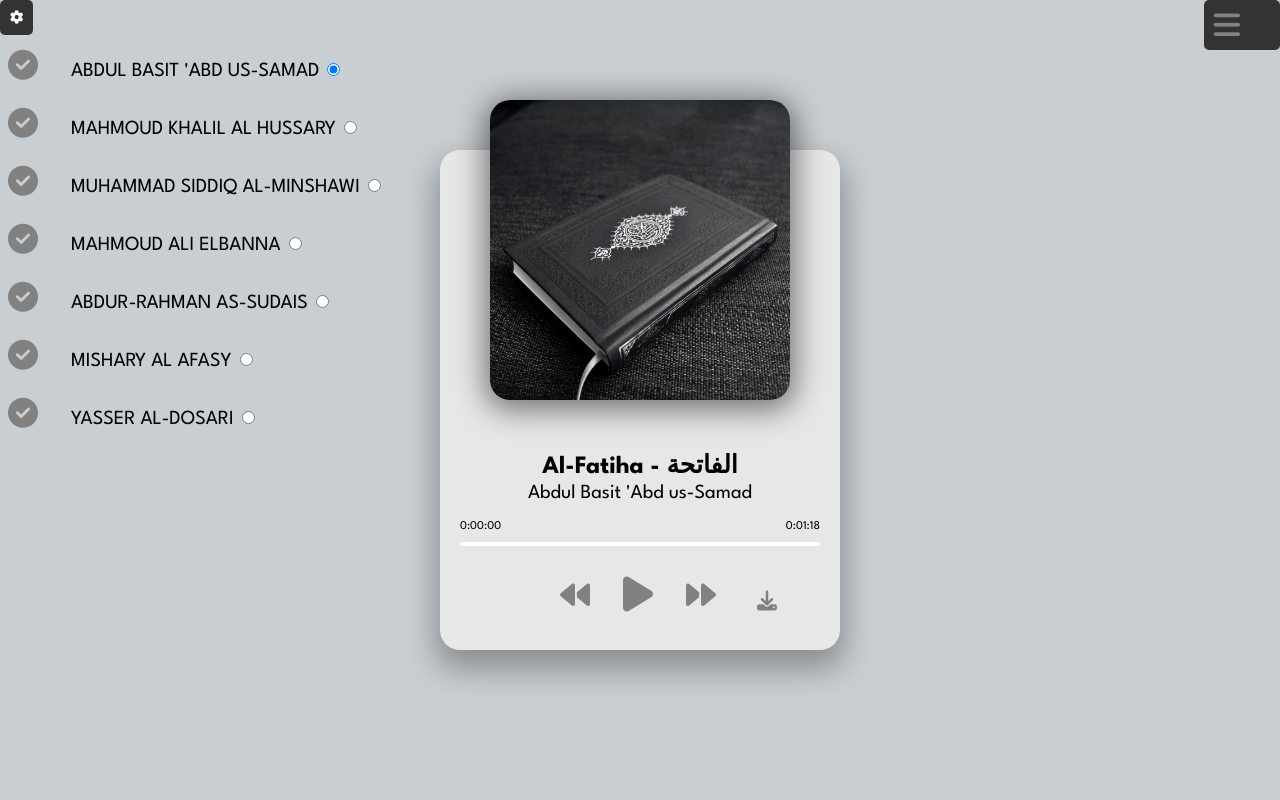
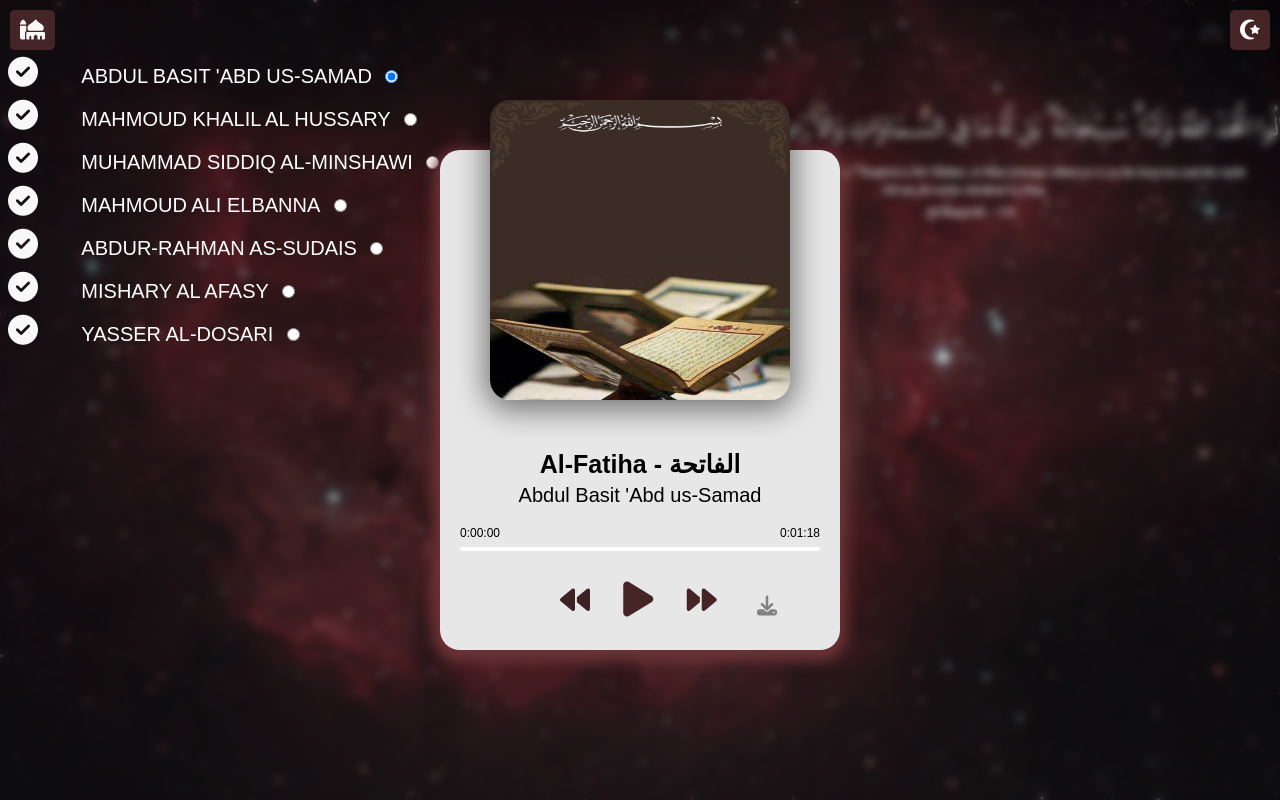
Before and after one commit to khaledmk20/Quran-player, a plain HTML site: page index.html in a window 1280 px wide. Both pictures are taken after a click on the button 16 px from the left and 17 px from the top of the page. Drawn offline with Linux system fonts and the light colour scheme; no server answers.

Commit message:
Modified HTml and Css and make some changes

```diff
--- a/index.html
+++ b/index.html
@@ -10,7 +10,9 @@
 
 
 <link rel="stylesheet" href="path/to/font-awesome/css/font-awesome.min.css">
-    <link rel="stylesheet" href="https://cdnjs.cloudflare.com/ajax/libs/font-awesome/6.4.0/css/all.min.css" integrity="sha512-iecdLmaskl7CVkqkXNQ/ZH/XLlvWZOJyj7Yy7tcenmpD1ypASozpmT/E0iPtmFIB46ZmdtAc9eNBvH0H/ZpiBw==" crossorigin="anonymous" referrerpolicy="no-referrer" />
+<link rel="stylesheet" href="https://cdnjs.cloudflare.com/ajax/libs/font-awesome/6.4.0/css/all.min.css"
+  integrity="sha512-iecdLmaskl7CVkqkXNQ/ZH/XLlvWZOJyj7Yy7tcenmpD1ypASozpmT/E0iPtmFIB46ZmdtAc9eNBvH0H/ZpiBw=="
+  crossorigin="anonymous" referrerpolicy="no-referrer" />
 
 <link rel=icon href='img/book-quran-solid.svg'>
 <link rel="stylesheet" href="style.css" />
@@ -20,10 +22,10 @@
 
   <!-- change reciter -->
   <div class="reciter-options">
-      <button id="change-reciter"><i class="fa-solid fa-gear"></i></button>
+    <button id="change-reciter"><i class="fa-duotone fa-solid fa-mosque" style="font-size: 20px;"></i></i></button>
 
 
-      <ul class="reciters-list hidden" id="reciters-list" >
+    <ul class="reciters-list hidden" id="reciters-list">
 
       <li>
         <label for="option1">
@@ -94,23 +96,25 @@
   </div>
 
   <!-- menu icon -->
-    <button id="showListButton"><i class="fas fa-bars"></i></button>
+  <button id="showListButton"><i class="fa-solid fa-star-and-crescent" style="font-size: 20px;"></i></i></button>
 
 
   <div id="surasContainer" class="hidden">
-      <ul id="surasList" >
+    <ul id="surasList">
       <!-- List items will be dynamically added here -->
     </ul>
   </div>
 
-    <div class="player-container"  id="player-container">
+  <div class="player-container" id="player-container">
     <!-- surahs   -->
     <div class="img-container">
-        <img src="img/Quran.jpg" alt="album art" />
+      <img src="img/download.jfif" alt="album art" />
     </div>
+    <div class="text">
       <h2 id="title">Al-Fatiha - الفاتحة</h2>
       <h3 id="artist">Abdul Basit 'Abd us-Samad</h3>
       <audio id="audioUrl" src=""></audio>
+    </div>
     <!-- progress -->
     <div class="progress-container" id="progress-container">
       <div class="progress" id="progress"></div>
@@ -121,13 +125,14 @@
     </div>
     <!-- controls -->
     <div class="player-controls">
-        <i class="fas fa-backward" id="prev" title="previous"></i>
-        <i class="fas fa-play main-button" id="play" title="play"></i>
-        <i class="fas fa-forward" id="next" title="next"></i>
+      <i class="fas fa-backward" style="color: #3d2224;" id="prev" title="previous"></i>
+      <i class="fas fa-play main-button " style="color:#452426;" id="play" title="play"></i>
+      <i class="fas fa-forward" style="color: #452426;" id="next" title="next"></i>
       <i id="download-btn" class="fa-solid fa-download"></i>
     </div>
   </div>
   <!-- Script -->
   <script type="module" src="script.js"></script>
 </body>
+
 </html>
--- a/style.css
+++ b/style.css
@@ -1,31 +1,80 @@
-@import url("https://fonts.googleapis.com/css2?family=Bebas+Neue&family=Comfortaa&family=Kaushan+Script&family=League+Spartan:wght@400;700&family=Nunito&family=Oswald&family=Poppins:wght@400;700&display=swap");
+* {
+  margin: 0;
+  padding: 0;
+  box-sizing: border-box;
+  -webkit-box-sizing: border-box;
+  -moz-box-sizing: border-box;
+
+}
+
 html {
-  box-sizing: border-box;
+  scroll-behavior: smooth;
+}
+
+
+.containers {
+  padding-left: 15px;
+  padding-right: 15px;
+  margin-left: auto;
+  margin-right: auto;
+
+}
+
+/* small */
+
+@media(min-width:768px) {
+  .containers {
+    width: 750px;
+  }
+}
+
+/* midum */
+
+@media(min-width:992px) {
+  .containers {
+    width: 970px;
+  }
+}
+
+/* large */
+
+@media(min-width:1200px) {
+  .containers {
+    width: 1170px;
+  }
 }
 
 body {
   margin: 0;
-  min-height: 100vh;
-  background: #c9ced3;
+  height: 100vh;
+  background-image: url(../img/4a0b3689031725.5de839cf4e904.jpg);
+  backdrop-filter: blur(4px);
+  background-repeat: no-repeat;
+  background-position: center;
+  background-size: cover;
+  background-attachment: fixed;
   display: flex;
   justify-content: center;
   align-items: center;
   font-family: League Spartan, sans-serif;
   font-size: 12px;
 }
+
 /* reciter options */
 
 #change-reciter {
   position: fixed;
-  top: 0;
-  left: 0;
-  background-color: #333;
+  top: 10px;
+  left: 10px;
+  background-color: #452426;
   color: #fff;
   border: none;
   padding: 10px;
   border-radius: 5px;
   cursor: pointer;
+  z-index: 5;
 }
+
 
 .reciter-options {
   position: fixed;
@@ -34,28 +83,60 @@ body {
   padding-top: 30px;
   padding-left: 8px;
 }
+
+.reciter-options i {
+  color: rgb(248, 248, 248);
+}
+
 .reciter-options label p {
   display: inline-block;
   font-size: 20px;
-  font-style: bold;
+  font-style: normal;
+  color: white;
+  z-index: 2;
+  padding: 10px;
   text-transform: uppercase;
 }
+
 .reciter-options ul {
   padding: 0;
   list-style-type: none;
+  position: relative;
+  bottom: -25px;
 }
+
+@media(max-width:767px) {
+  .reciter-options ul {
+    width: 406px;
+    font-size: 1px;
+    line-height: 2;
+
+
+
+
+  }
+
+  .reciter-options label p {
+    font-size: 18px;
+  }
+
+}
+
+
 /* menue icon */
 #showListButton {
   position: absolute;
-  top: 0;
-  right: 0;
-  background-color: #333;
+  top: 10px;
+  right: 10px;
+  background-color: #452426;
   color: #fff;
   border: none;
   padding: 10px;
   border-radius: 5px;
   cursor: pointer;
 }
+
+
 #surasContainer {
   cursor: pointer;
   position: absolute;
@@ -63,14 +144,16 @@ body {
   right: 0;
   margin-top: 40px;
 }
+
 #surasList {
   list-style-type: none;
   padding: 0;
   border-radius: 5px;
   box-shadow: 0 2px 5px rgba(0, 0, 0, 0.3);
   width: 200px;
-  overflow-y: auto;
+  overflow-y: hidden;
   display: grid;
+  overflow: hidden;
   gap: 3px;
 }
 
@@ -83,10 +166,26 @@ body {
   font-size: 18px;
   font-weight: bold;
   border-radius: 10px;
+  position: relative;
+  bottom: -15px;
 }
+
+#surasList ::before {
+  font-family: "Font Awesome 5 Free";
+  content: "\f66b";
+  font-weight: 900;
+  position: relative;
+
+  left: -15px;
+  color: var(--main-color);
+  margin-left: 10px;
+}
+
+
 #surasList li:hover {
   background-color: #777777;
 }
+
 #surasList li:active {
   transform: scale(0.95);
 }
@@ -94,13 +193,25 @@ body {
 .hidden {
   display: none;
 }
+
 .player-container {
   position: fixed;
   height: 500px;
   width: 400px;
   background: #e7e7e7;
   border-radius: 20px;
-  box-shadow: 0 15px 30px 5px rgba(0, 0, 0, 0.3);
+  box-shadow: 0px 5px 13px 7px rgb(107 50 54);
+
+}
+
+@media (max-width:(767px)) {
+  .player-container {
+    width: 400px;
+  }
+}
+
+.player-container .text {
+  font-weight: bold;
 }
 
 .img-container {
@@ -114,7 +225,6 @@ body {
 .img-container img {
   height: 100%;
   width: 100%;
-  object-fit: cover;
   border-radius: 20px;
   box-shadow: 0 5px 30px 5px rgba(0, 0, 0, 0.5);
 }
@@ -172,6 +282,7 @@ h3 {
   left: 120px;
   width: 200px;
 }
+
 #download-btn {
   position: absolute;
   cursor: pointer;
@@ -182,6 +293,7 @@ h3 {
   color: rgb(129, 129, 129);
   top: 20px;
 }
+
 #download-btn:hover {
   filter: brightness(80%);
 }
@@ -193,6 +305,7 @@ h3 {
   cursor: pointer;
   user-select: none;
 }
+
 .fas:hover {
   filter: brightness(80%);
 }
@@ -212,6 +325,7 @@ h3 {
     height: 450px;
     width: 300px;
   }
+
   .img-container {
     left: 35px;
     position: relative;
@@ -219,6 +333,7 @@ h3 {
     width: 230px;
     top: -50px;
   }
+
   .player-controls {
     left: 85px;
   }
```
Also changed, not shown: img/4a0b3689031725.5de839cf4e904.jpg (added), img/download.jfif (added). Lines whose indentation alone changed are shown as unchanged.
